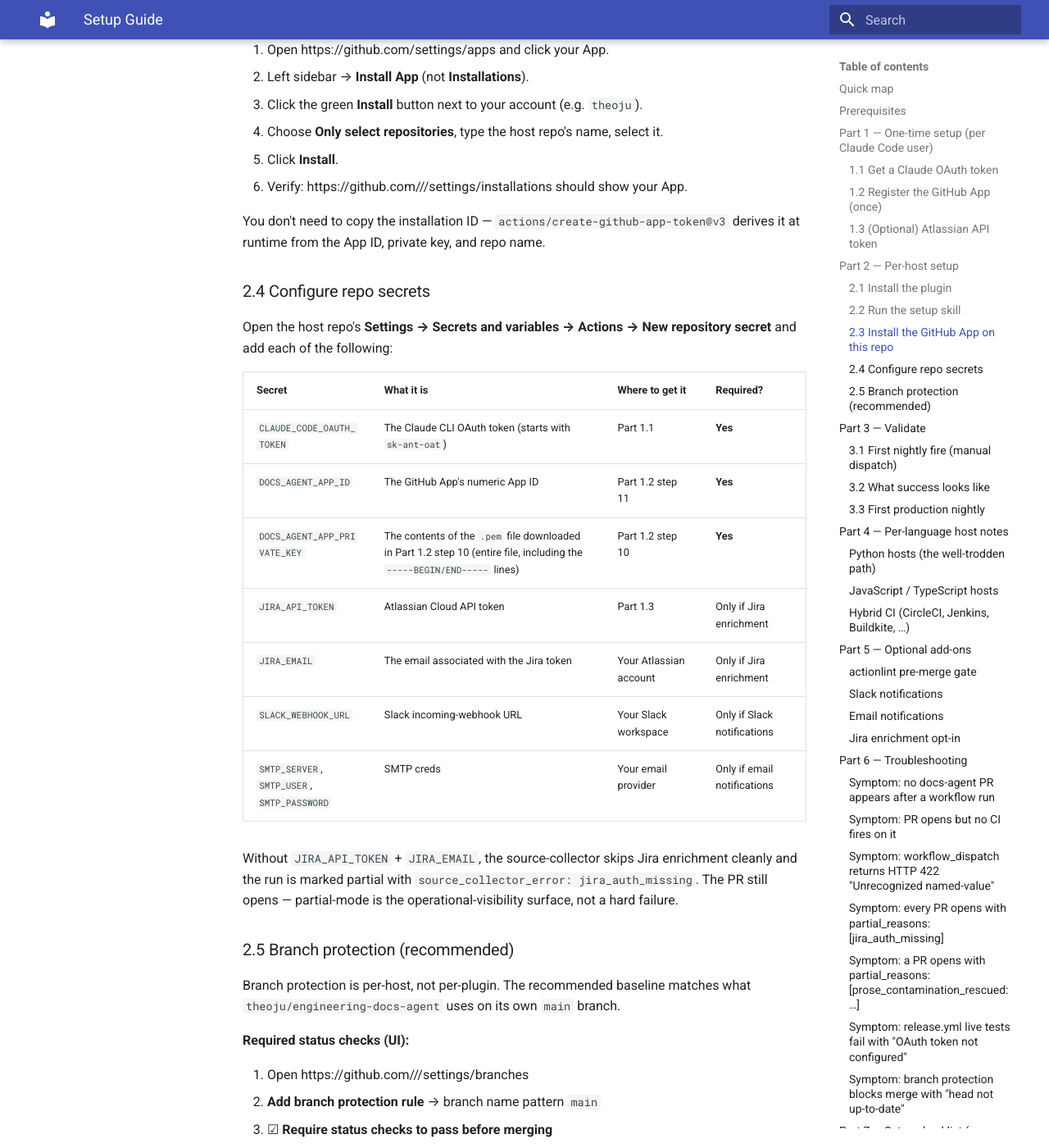
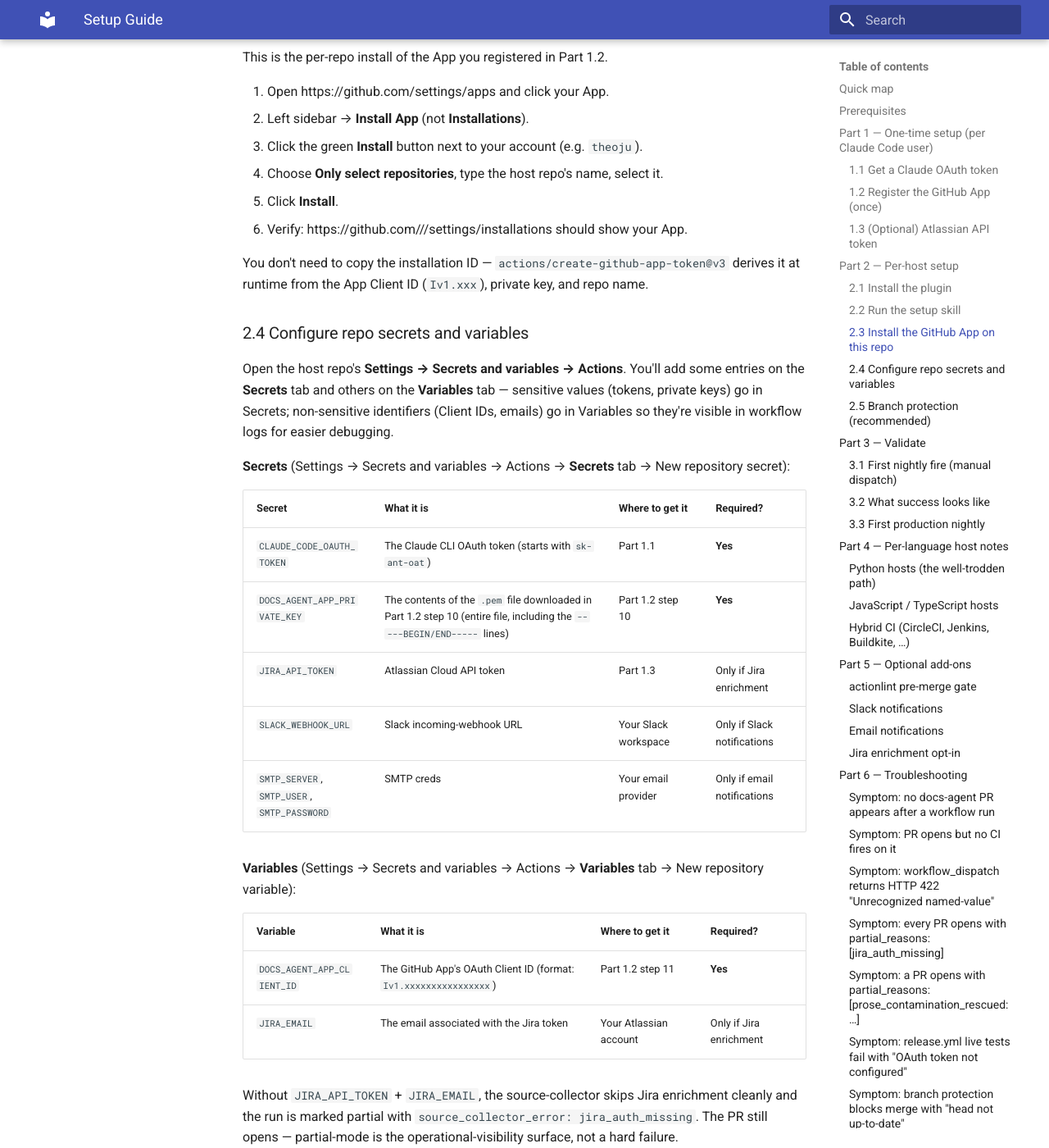
Before and after one commit to theoju/engineering-docs-agent, an MkDocs documentation site: the page built from docs/site-src/setup-guide.md, in a window 1280 px wide and 1400 px high, scrolled down 3807 px. Shown: the whole window at 82% size. Built offline with MkDocs 1.6.1 and Material for MkDocs 9.7.7, drawn with Linux system fonts in a browser that asks for light colours; some of the changed text lies outside the part shown.

Commit message:
docs(CCE-66): update onboarding + operations docs for auth tier migration
Update four user-facing docs to reference the new Variable-based
storage for the Client ID and JIRA_EMAIL, and to remove references to
the obsolete DOCS_AGENT_APP_ID secret:

- setup-guide.md: 8 lines covering App-Client-ID introduction, Variable
  vs Secret tier callouts, table rows, "Fix" snippet, and checklists.
- operations/docs-agent-nightly-ci.md: secrets table row replaced with
  Variables table row.
- operations/docs-agent-nightly-jira-auth.md: header tier column,
  JIRA_EMAIL row, YAML snippet, "until configured" prose.
- host-onboarding/advanced-data-import-system.md: two `gh ... set`
  command examples flipped from `secret` to `variable`.

Historical entries in whats-new.md, CHANGELOG.md, and superpowers
specs/plans are intentionally preserved.

Co-Authored-By: Claude Opus 4.7 (1M context) <noreply@anthropic.com>

```diff
--- a/docs/site-src/setup-guide.md
+++ b/docs/site-src/setup-guide.md
@@ -59,7 +59,7 @@ You register the App once. You then install it on each host repo individually (P
 8. **Where can this App be installed?**: Only on this account.
 9. Click **Create GitHub App**.
 10. On the App's General page, scroll to **Private keys** → click **Generate a private key**. A `.pem` file downloads. Keep it safe.
-11. Note the **App ID** at the top of the General page. You'll need it as `DOCS_AGENT_APP_ID` in each host.
+11. Note the **Client ID** at the top of the General page (format: `Iv1.xxxxxxxxxxxxxxxx`). You'll need it as the `DOCS_AGENT_APP_CLIENT_ID` repo Variable in each host. The numeric App ID is no longer used — `actions/create-github-app-token@v3` authenticates via the Client ID.
 
 ### 1.3 (Optional) Atlassian API token
 
@@ -67,7 +67,7 @@ Skip if you don't use Jira. If you do, the source-collector subagent enriches PR
 
 1. Open https://id.atlassian.com/manage-profile/security/api-tokens
 2. Click **Create API token** and name it `engineering-docs-agent`.
-3. Copy the token. You'll paste it into each host as `JIRA_API_TOKEN`. Your account email goes in `JIRA_EMAIL`.
+3. Copy the token. You'll paste it into each host as the `JIRA_API_TOKEN` Secret. Your account email goes in the `JIRA_EMAIL` repo Variable (Variable, not Secret — emails are not sensitive and Variables show up plainly in logs for debugging).
 
 ## Part 2 — Per-host setup
 
@@ -121,21 +121,28 @@ This is the per-repo install of the App you registered in Part 1.2.
 5. Click **Install**.
 6. Verify: https://github.com/<owner>/<repo>/settings/installations should show your App.
 
-You don't need to copy the installation ID — `actions/create-github-app-token@v3` derives it at runtime from the App ID, private key, and repo name.
+You don't need to copy the installation ID — `actions/create-github-app-token@v3` derives it at runtime from the App Client ID (`Iv1.xxx`), private key, and repo name.
 
-### 2.4 Configure repo secrets
+### 2.4 Configure repo secrets and variables
 
-Open the host repo's **Settings → Secrets and variables → Actions → New repository secret** and add each of the following:
+Open the host repo's **Settings → Secrets and variables → Actions**. You'll add some entries on the **Secrets** tab and others on the **Variables** tab — sensitive values (tokens, private keys) go in Secrets; non-sensitive identifiers (Client IDs, emails) go in Variables so they're visible in workflow logs for easier debugging.
 
-| Secret                                      | What it is                                                                                                              | Where to get it        | Required?                   |
-| ------------------------------------------- | ----------------------------------------------------------------------------------------------------------------------- | ---------------------- | --------------------------- |
-| `CLAUDE_CODE_OAUTH_TOKEN`                   | The Claude CLI OAuth token (starts with `sk-ant-oat`)                                                                   | Part 1.1               | **Yes**                     |
-| `DOCS_AGENT_APP_ID`                         | The GitHub App's numeric App ID                                                                                         | Part 1.2 step 11       | **Yes**                     |
-| `DOCS_AGENT_APP_PRIVATE_KEY`                | The contents of the `.pem` file downloaded in Part 1.2 step 10 (entire file, including the `-----BEGIN/END-----` lines) | Part 1.2 step 10       | **Yes**                     |
-| `JIRA_API_TOKEN`                            | Atlassian Cloud API token                                                                                               | Part 1.3               | Only if Jira enrichment     |
-| `JIRA_EMAIL`                                | The email associated with the Jira token                                                                                | Your Atlassian account | Only if Jira enrichment     |
-| `SLACK_WEBHOOK_URL`                         | Slack incoming-webhook URL                                                                                              | Your Slack workspace   | Only if Slack notifications |
-| `SMTP_SERVER`, `SMTP_USER`, `SMTP_PASSWORD` | SMTP creds                                                                                                              | Your email provider    | Only if email notifications |
+**Secrets** (Settings → Secrets and variables → Actions → **Secrets** tab → New repository secret):
+
+| Secret                                      | What it is                                                                                                              | Where to get it      | Required?                   |
+| ------------------------------------------- | ----------------------------------------------------------------------------------------------------------------------- | -------------------- | --------------------------- |
+| `CLAUDE_CODE_OAUTH_TOKEN`                   | The Claude CLI OAuth token (starts with `sk-ant-oat`)                                                                   | Part 1.1             | **Yes**                     |
+| `DOCS_AGENT_APP_PRIVATE_KEY`                | The contents of the `.pem` file downloaded in Part 1.2 step 10 (entire file, including the `-----BEGIN/END-----` lines) | Part 1.2 step 10     | **Yes**                     |
+| `JIRA_API_TOKEN`                            | Atlassian Cloud API token                                                                                               | Part 1.3             | Only if Jira enrichment     |
+| `SLACK_WEBHOOK_URL`                         | Slack incoming-webhook URL                                                                                              | Your Slack workspace | Only if Slack notifications |
+| `SMTP_SERVER`, `SMTP_USER`, `SMTP_PASSWORD` | SMTP creds                                                                                                              | Your email provider  | Only if email notifications |
+
+**Variables** (Settings → Secrets and variables → Actions → **Variables** tab → New repository variable):
+
+| Variable                   | What it is                                                        | Where to get it        | Required?               |
+| -------------------------- | ----------------------------------------------------------------- | ---------------------- | ----------------------- |
+| `DOCS_AGENT_APP_CLIENT_ID` | The GitHub App's OAuth Client ID (format: `Iv1.xxxxxxxxxxxxxxxx`) | Part 1.2 step 11       | **Yes**                 |
+| `JIRA_EMAIL`               | The email associated with the Jira token                          | Your Atlassian account | Only if Jira enrichment |
 
 Without `JIRA_API_TOKEN` + `JIRA_EMAIL`, the source-collector skips Jira enrichment cleanly and the run is marked partial with `source_collector_error: jira_auth_missing`. The PR still opens — partial-mode is the operational-visibility surface, not a hard failure.
 
@@ -290,7 +297,7 @@ Set `JIRA_API_TOKEN` + `JIRA_EMAIL` (Part 2.4) and enable `sources.jira.enabled:
 
 Root cause: the workflow is using the default `GITHUB_TOKEN` for `git push` / `gh pr create`. Default `GITHUB_TOKEN` suppresses both `pull_request` and `push` event triggers on commits it makes (documented loop-prevention).
 
-**Fix:** wire the GitHub App token through (CCE-45). The workflow's first step should mint the token via `actions/create-github-app-token@v3`, and the checkout step's `token:` input + the orchestrator step's `GH_TOKEN` env should both reference `${{ steps.app-token.outputs.token }}`. See the dogfood workflow at `.github/workflows/docs-agent-nightly.yml` for a working example.
+**Fix:** wire the GitHub App token through (CCE-45). The workflow's first step should mint the token via `actions/create-github-app-token@v3`, and the checkout step's `token:` input + the orchestrator step's `GH_TOKEN` env should both reference `${{ steps.app-token.outputs.token }}`. See the dogfood workflow at `.github/workflows/docs-agent-nightly.yml` for a working example. The canonical example uses `client-id: ${{ vars.DOCS_AGENT_APP_CLIENT_ID }}` (Variable, not Secret) — the Client ID is non-sensitive and lives in repo Variables.
 
 ### Symptom: workflow_dispatch returns HTTP 422 "Unrecognized named-value"
 
@@ -339,8 +346,8 @@ For a fresh host repo:
 - [ ] `claude /engineering-docs-agent-setup`
 - [ ] Commit `.engineering-docs-agent/` + `.github/workflows/docs-agent-nightly.yml`.
 - [ ] Install the GitHub App on this repo (Part 2.3).
-- [ ] Set secrets: `CLAUDE_CODE_OAUTH_TOKEN`, `DOCS_AGENT_APP_ID`, `DOCS_AGENT_APP_PRIVATE_KEY`.
-- [ ] (Optional) Set `JIRA_API_TOKEN`, `JIRA_EMAIL` for Jira enrichment.
+- [ ] Set secrets: `CLAUDE_CODE_OAUTH_TOKEN`, `DOCS_AGENT_APP_PRIVATE_KEY`. Set variables: `DOCS_AGENT_APP_CLIENT_ID`.
+- [ ] (Optional) Set secret `JIRA_API_TOKEN` and variable `JIRA_EMAIL` for Jira enrichment.
 - [ ] (Optional) Set `SLACK_WEBHOOK_URL` / SMTP for notifications.
 - [ ] Configure branch protection: pytest checks + actionlint (Part 2.5).
 - [ ] (Recommended) Add `.github/workflows/actionlint.yml` (Part 5).
```
Also changed, not shown: docs/host-onboarding/advanced-data-import-system.md (+2 -2 lines), docs/site-src/operations/docs-agent-nightly-ci.md (+6 -6 lines), docs/site-src/operations/docs-agent-nightly-jira-auth.md (+10 -10 lines).
